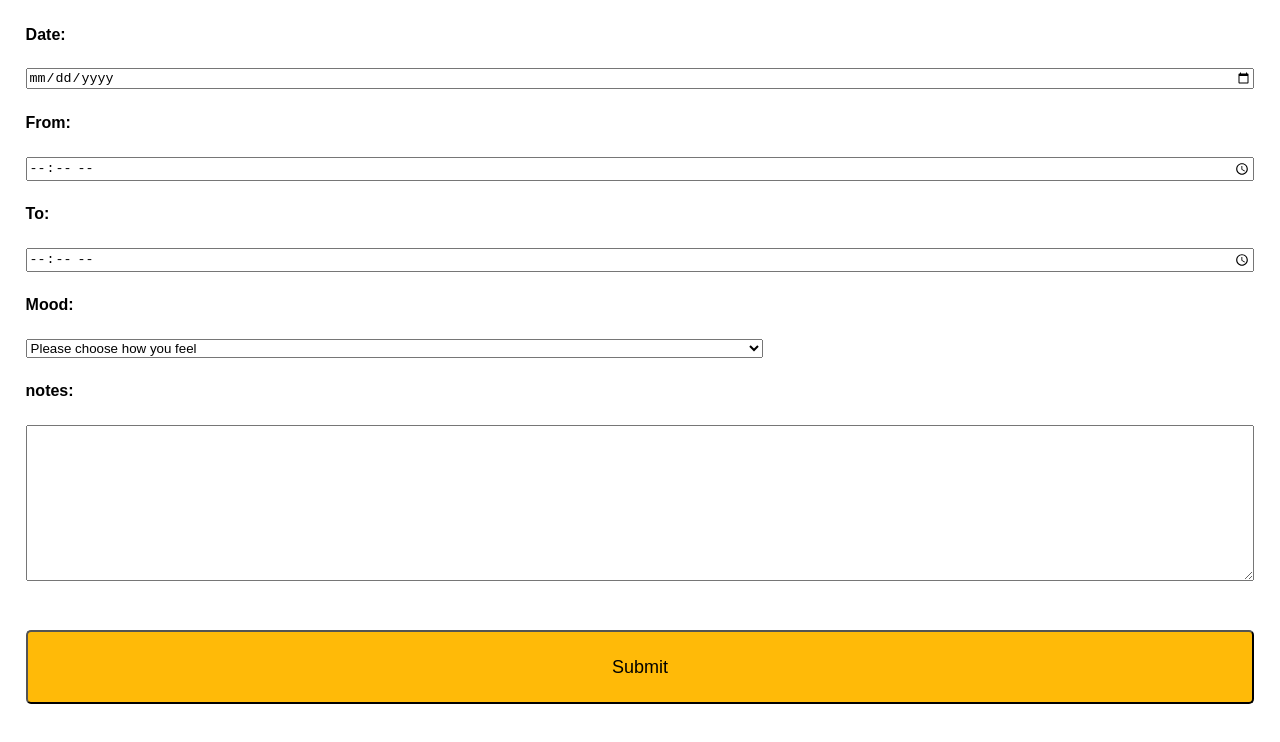
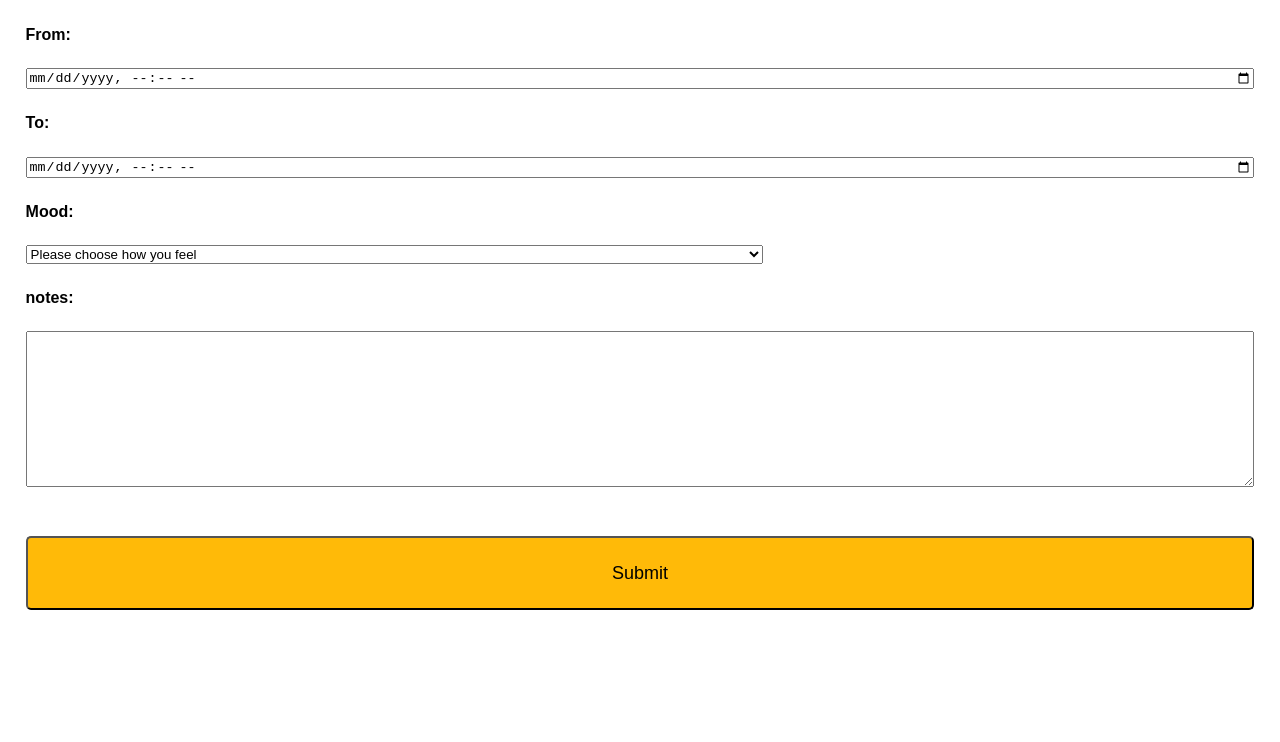
Before and after one commit to Build-Week-Sleep-Tracker-Oct/Front-End, a React (Create React App) app in the folder somnus/: page /sleepentry in a window 1280 px wide. Shown: the top 742 px of the page. Built offline with nearby package versions, Linux system fonts and the light colour scheme; no server answers; sample sign-in values are in the browser's storage; a web font is replaced by a local one.

Commit message:
joined the date and time entries together

```diff
--- a/somnus/src/components/SleepEntry.js
+++ b/somnus/src/components/SleepEntry.js
@@ -40,9 +40,8 @@ const SubmitButton = styled.button`
 
 const SleepEntry = (props) => {
     const [entry, setEntry] = useState({
-       date: "",
-       timeFrom: "",
-       timeTo: "",
+       dateTimeFrom: "",
+       dateTimeTo: "",
        feels: "",
        notes: ""
     });
@@ -60,14 +59,14 @@ const SleepEntry = (props) => {
 
     return(
         <SleepForm onSubmit={submitEntry}>
-            <SleepFormLabel htmlFor="date">Date:</SleepFormLabel>
-            <DateInput name="date" id="date" type="date" placeholder="Date(MM-DD-YYYY)" onChange={changeHandler} value={entry.date} />
+            {/* <SleepFormLabel htmlFor="date">Date:</SleepFormLabel>
+            <DateInput name="date" id="date" type="date" placeholder="Date(MM-DD-YYYY)" onChange={changeHandler} value={entry.date} /> */}
 
             <SleepFormLabel htmlFor="timeFrom">From:</SleepFormLabel>
-            <TimeInput name="timeFrom" id="timeFrom" type="time" onChange={changeHandler} value={entry.timeFrom} />
+            <TimeInput name="timeFrom" id="timeFrom" type="datetime-local" onChange={changeHandler} value={entry.dateTimeFrom} />
 
             <SleepFormLabel htmlFor="timeTo">To:</SleepFormLabel>
-            <TimeInput name="timeTo" id="timeTo" type="time" onChange={changeHandler} value={entry.timeTo} />
+            <TimeInput name="timeTo" id="timeTo" type="datetime-local" onChange={changeHandler} value={entry.dateTimeTo} />
 
             <SleepFormLabel htmlFor="mood">Mood:</SleepFormLabel>
             <MoodInput name="mood" onChange={e => changeHandler(e)} value={entry.feels}>
```
